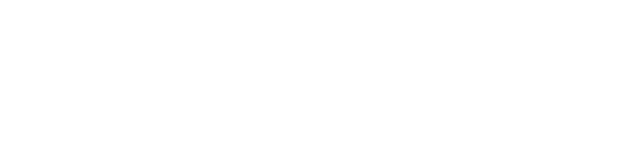
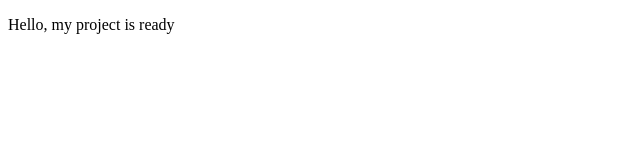
Before and after one commit to Nurali0032/test, a plain HTML site: page git-apper/index.html in a window 1280 px wide. Shown: the whole page, without its empty margins (0-640 px from the left). Drawn offline with Linux system fonts and the light colour scheme.

Commit message:
new text

```diff
--- a/git-apper/index.html
+++ b/git-apper/index.html
@@ -6,6 +6,6 @@
     <title>Document</title>
 </head>
 <body>
-
+    <p>Hello, my project is ready</p>
 </body>
 </html>
```
